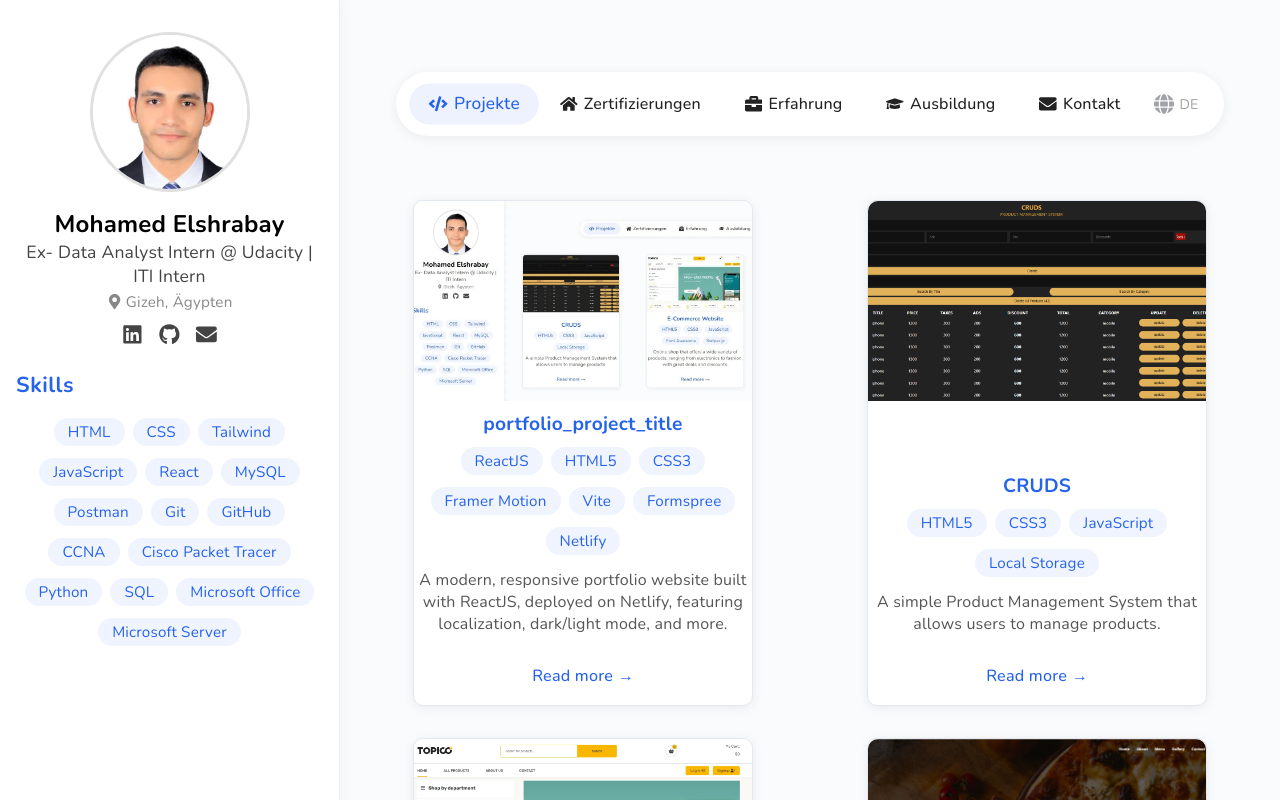
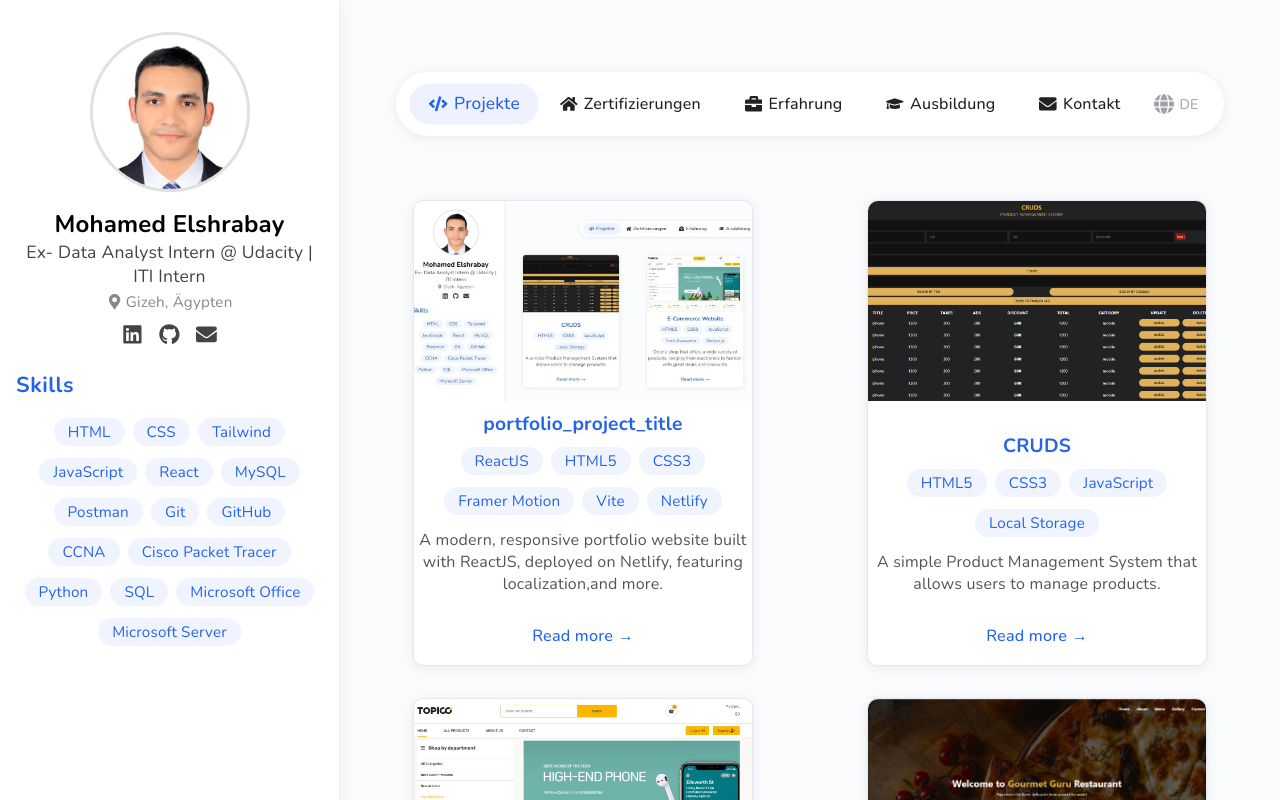
Before and after one commit to Mohamed-khaled0/My-Portfolio-ReactJS, a React (Vite) app: page / in a window 1280 px wide. Shown: the top 800 px of the page. Built offline with nearby package versions, Linux system fonts and the light colour scheme.

Commit message:
Update project subtitle in ProjectsData.js for clarity and remove outdated technologies from the list.

```diff
--- a/src/components/3-main/ProjectsData.js
+++ b/src/components/3-main/ProjectsData.js
@@ -3,7 +3,7 @@
 let myProjects = [
   {
     projectTitle: "portfolio_project_title",
-    projectSubtitle: "A modern, responsive portfolio website built with ReactJS, deployed on Netlify, featuring localization, dark/light mode, and more.",
+    projectSubtitle: "A modern, responsive portfolio website built with ReactJS, deployed on Netlify, featuring localization,and more.",
     description: "This is my personal portfolio website, built with ReactJS and deployed using Netlify. It showcases my projects, skills, and experience with a modern, responsive design and advanced features.",
     category: ["react", "all"],
     liveDemo: "https://mohamed-khaled-portfilio.netlify.app/",
@@ -20,7 +20,7 @@ let myProjects = [
       "Contact Form: Integrated with Formspree for easy form submissions.",
       "Deployed with Netlify for fast and reliable hosting."
     ],
-    technologies: ["ReactJS", "HTML5", "CSS3", "Framer Motion", "Vite", "Formspree", "Netlify"]
+    technologies: ["ReactJS", "HTML5", "CSS3", "Framer Motion", "Vite", "Netlify"]
   },
   {
     projectTitle: "CRUDS ",
```
